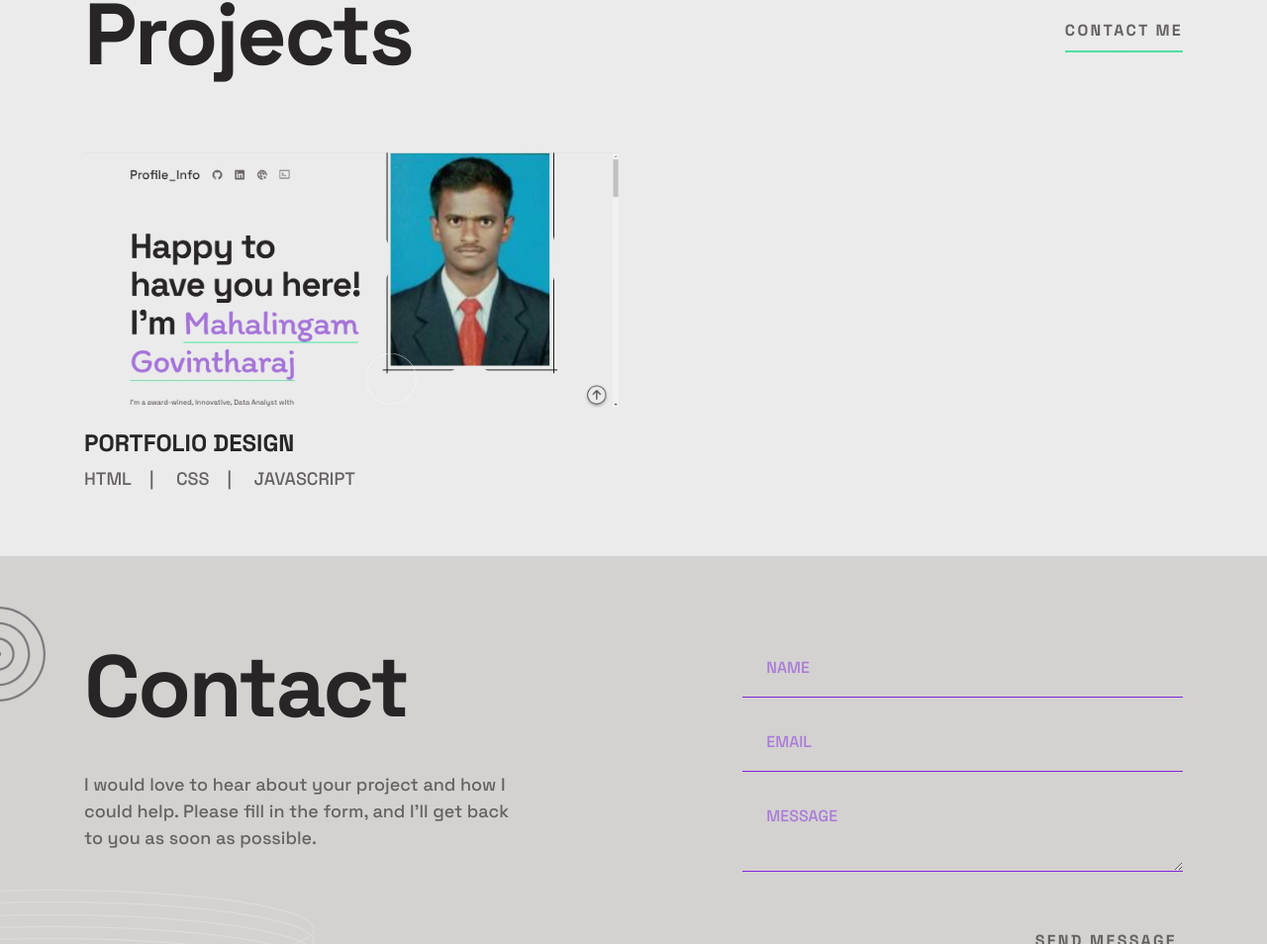
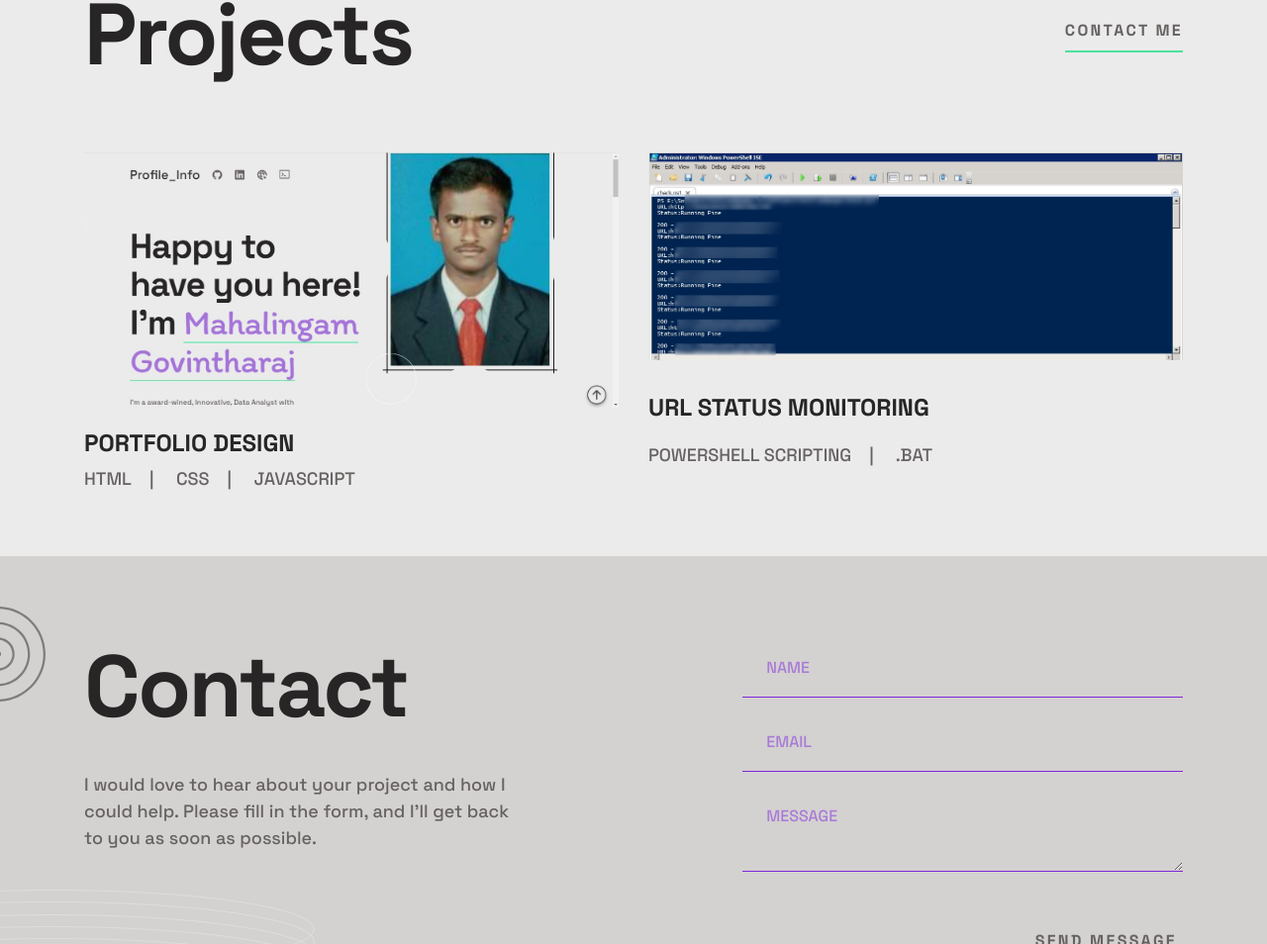
Before and after one commit to Mahalingam-G/Mahalingam-G.github.io, a plain HTML site: page index.html in a window 1280 px wide. Shown: the part 2951-3905 px from the top of the page at 99% size. Drawn offline with nearby package versions, Linux system fonts and the light colour scheme.

Commit message:
Update index.html

```diff
--- a/index.html
+++ b/index.html
@@ -273,6 +273,26 @@
                             <a href="https://github.com/Mahalingam-G/Mahalingam-G.github.io" target="_blank" class="underline">View Code</a>
                         </div>
                     </div>
+                    <div class="projects__item">
+                        <picture class="projects__picture">
+                            <source media="(min-width: 62.5em)"
+                                    srcset="./assets/images/URL_Status.jpg" />
+                            <img class="projects__image"
+                                 src="./assets/images/URL_Status.jpg"
+                                 alt="screenshot of URL Status Monitoring"
+                                 width-="343"
+                                 height="253" />
+                        </picture>
+                        <h3 class="projects__name">URL STATUS MONITORING</h3>
+                        <p class="projects__tags">
+                            <span>PowerShell Scripting</span><span>|</span>
+                            <span>.bat</span>
+                        </p>
+                        <div class="projects__links">
+                            <a href="https://github.com/mahalingam-g/URL_STATUS_MONITORING" target="_blank" class="underline">View Project</a>
+                            <a href="https://github.com/mahalingam-g/URL_STATUS_MONITORING" target="_blank" class="underline">View Code</a>
+                        </div>
+                    </div>
                 </div>
             </div>
         </section>
```
